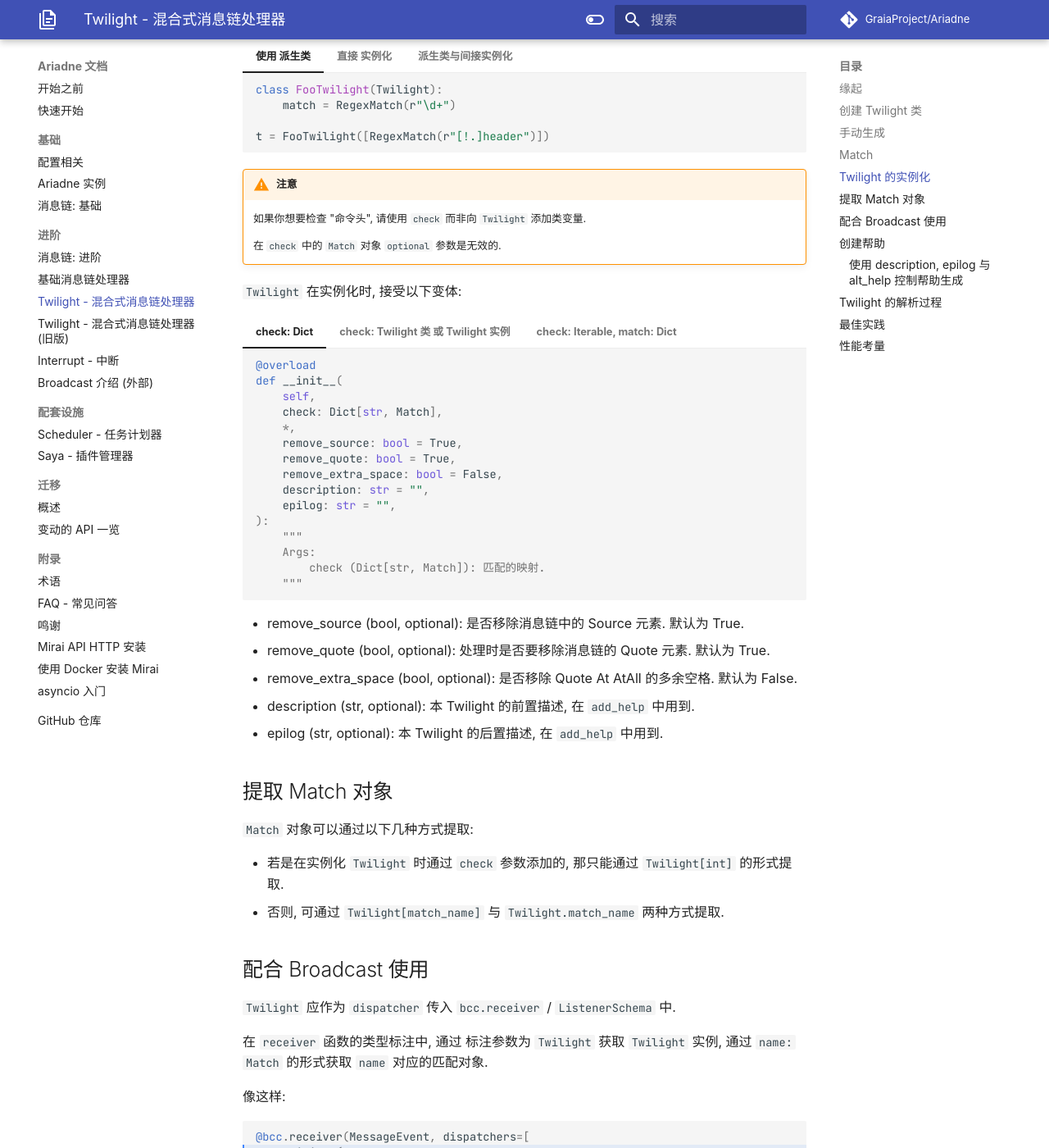
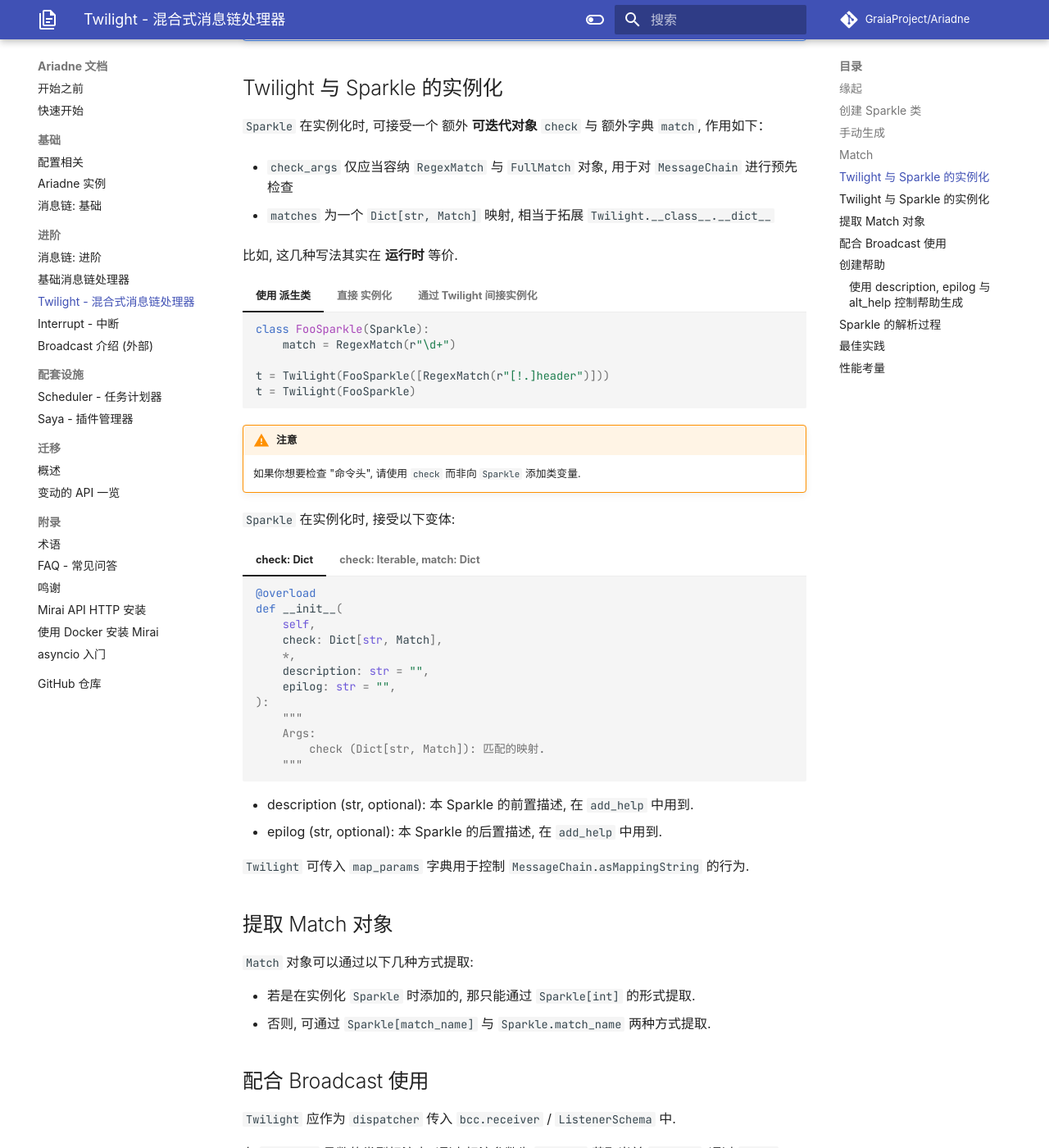
Before and after one commit to GraiaProject/Ariadne, an MkDocs documentation site: the page built from guide/docs/advance/twilight.md, in a window 1280 px wide and 1400 px high, scrolled down 2173 px. Shown: the whole window at 82% size. Built offline with MkDocs 1.6.1 and Material for MkDocs 9.7.7, drawn with Linux system fonts in a browser that asks for light colours; comment, search, counter and statistics services are not loaded; some of the changed text lies outside the part shown.

Commit message:
update docs

````diff
--- a/guide/docs/advance/twilight.md
+++ b/guide/docs/advance/twilight.md
@@ -14,25 +10,25 @@
 
 其介绍的 正则表达式 参数提取/关键字匹配 非常的有趣, 而 `Twilight` 在其基础上增加了对 `argparse` 中部分功能的支持.
 
-## 创建 Twilight 类
+## 创建 Sparkle 类
 
-`Twilight` 的最佳使用方式为继承 `Twilight` 类并通过 **类变量** 的形式定义匹配项.
+`Twilight` 的最佳使用方式为继承 `Sparkle` 类并通过 **类变量** 的形式定义匹配项.
 
-之后在实例化时添加命令头.
+之后在实例化 `Sparkle` 时添加命令头.
 
 ```py
-class FooCommand(Twilight):
+class FooSparkle(Sparkle):
     help = ArgumentMatch("--help", "-h", action="store_true")
     bar_match = FullMatch("_bar_")
     regex_match = RegexMatch(r"\d+")
     wildcard = WildcardMatch()
 
-twilight = FooCommand([RegexMatch(r"[./!]header")]))
+twilight = Twilight(FooSparkle([RegexMatch(r"[./!]header")]))
 ```
 
 ## 手动生成
 
-在 `Twilight` 对象上调用 `generate(message_chain)` 即可手动生成 `Twilight` 而无需配合 `Broadcast`.
+在 `Twilight` 对象上调用 `generate(message_chain)` 即可手动生成 `Sparkle` 而无需配合 `Broadcast`.
 
 !!! info "提示"
 
@@ -43,16 +39,14 @@ twilight = FooCommand([RegexMatch(r"[./!]header")]))
         ```py
         >>> twilight.generate(MessageChain(["!header _bar_ 123 --help pwq external"]))
 
-        FooCommand(
-            [RegexMatch(matched=True, result=MessageChain([Plain(text='!header')]), pattern='[./!]header')],
-            help=ArgumentMatch(matched=True, result=True, pattern=('--help', '-h')),
-            bar_match=FullMatch(matched=True, result=MessageChain([Plain(text='_bar_')]), pattern='_bar_'),
-            regex_match=RegexMatch(matched=True, result=MessageChain([Plain(text='123')]), pattern='\\d+'),
-            wildcard=WildcardMatch(matched=True, result=MessageChain([Plain(text='pwq external')]), pattern='.*')
+        FooSparkle(
+            [RegexMatch(matched=True, result=MessageChain([Plain(text='!header')]), pattern=...)], # 注意这个.
+            help=ArgumentMatch(matched=True, result=True, pattern=...),
+            bar_match=FullMatch(matched=True, result=MessageChain([Plain(text='_bar_')]), pattern=...),
+            regex_match=RegexMatch(matched=True, result=MessageChain([Plain(text='123')]), pattern=...),
+            wildcard=WildcardMatch(matched=True, result=MessageChain([Plain(text='external')]), pattern=...)
             )
         ```
-
-        !!! info "这里换行和你看到的并不一样, 只是为了展示."
 
 ## Match
 
@@ -79,50 +73,57 @@ twilight = FooCommand([RegexMatch(r"[./!]header")]))
 - `result` : 匹配结果.
 - `regex_match` : 仅 `RegexMatch` 拥有, 为原来的 `re.Match` 对象.
 
-## Twilight 的实例化
+## Twilight 与 Sparkle 的实例化
 
-`Twilight` 在实例化时, 可接受一个 额外 **可迭代对象** `check` 与 额外字典 `match`, 作用如下：
+`Sparkle` 在实例化时, 可接受一个 额外 **可迭代对象** `check_args` 与 额外字典 `matches`, 作用如下：
+
+- `check_args` 仅应当容纳 `RegexMatch` 与 `FullMatch` 对象, 用于对 `MessageChain` 进行预先检查
+
+- `matches` 为一个 `Dict[str, Match]` 映射, 相当于拓展 `sparkle.__class__.__dict__`
+
+!!! error "注意"
+
+    在 `0.4.4` 前, `check_args` 仅可传入 `Iterable[Match]`.
+
+    `0.4.4` 后, `Sparkle` 在必要时会自动交换 `check_args` 与 `matches`.
+
+## Twilight 与 Sparkle 的实例化
+
+`Sparkle` 在实例化时, 可接受一个 额外 **可迭代对象** `check` 与 额外字典 `match`, 作用如下：
 
 - `check_args` 仅应当容纳 `RegexMatch` 与 `FullMatch` 对象, 用于对 `MessageChain` 进行预先检查
 
 - `matches` 为一个 `Dict[str, Match]` 映射, 相当于拓展 `Twilight.__class__.__dict__`
 
-比如, 这两种写法其实在 **运行时** 等价.
+比如, 这几种写法其实在 **运行时** 等价.
 
 === "使用 派生类"
 
     ```py
-    class FooTwilight(Twilight):
+    class FooSparkle(Sparkle):
         match = RegexMatch(r"\d+")
 
-    t = FooTwilight([RegexMatch(r"[!.]header")])
+    t = Twilight(FooSparkle([RegexMatch(r"[!.]header")]))
+    t = Twilight(FooSparkle)
     ```
 
 === "直接 实例化"
 
     ```py
-    t = Twilight([RegexMatch(r"[!.]header")], {"match": RegexMatch(r"\d+")})
+    t = Twilight(Sparkle([RegexMatch(r"[!.]header")], {"match": RegexMatch(r"\d+")}))
     ```
 
-=== "派生类与间接实例化"
+=== "通过 Twilight 间接实例化"
 
     ```py
-    class FooTwilight(Twilight):
-        match = RegexMatch(r"\d+")
-
-    t = Twilight(FooTwilight([RegexMatch(r"[!.]header")]))
-    t = Twilight(FooTwilight)
+    t = Twilight(Sparkle([RegexMatch(r"[!.]header")], {"match": RegexMatch(r"\d+")}))
     ```
-
-    !!! warning "注意这个操作只为向后兼容, 可能在任意时候移除。"
 
 !!! warning "注意"
 
-    如果你想要检查 "命令头", 请使用 `check` 而非向 `Twilight` 添加类变量.
+    如果你想要检查 "命令头", 请使用 `check` 而非向 `Sparkle` 添加类变量.
 
-    在 `check` 中的 `Match` 对象 `optional` 参数是无效的.
-
-`Twilight` 在实例化时, 接受以下变体:
+`Sparkle` 在实例化时, 接受以下变体:
 
 === "check: Dict"
 
@@ -132,35 +133,12 @@ twilight = FooCommand([RegexMatch(r"[./!]header")]))
         self,
         check: Dict[str, Match],
         *,
-        remove_source: bool = True,
-        remove_quote: bool = True,
-        remove_extra_space: bool = False,
         description: str = "",
         epilog: str = "",
     ):
         """
         Args:
             check (Dict[str, Match]): 匹配的映射.
-        """
-    ```
-
-=== "check: Twilight 类 或 Twilight 实例"
-
-    ```py
-    @overload
-    def __init__(
-        self,
-        check: Union[Type[T_Twilight], T_Twilight],
-        *,
-        remove_source: bool = True,
-        remove_quote: bool = True,
-        remove_extra_space: bool = False,
-        description: str = "",
-        epilog: str = "",
-    ):
-        """
-        Args:
-            check (Union[Type[Twilight], Twilight], optional): 根 Twilight 实例, 用于生成新的 Twilight.
         """
     ```
 
@@ -173,9 +151,6 @@ twilight = FooCommand([RegexMatch(r"[./!]header")]))
         check: Iterable[RegexMatch],
         match: Dict[str, Match],
         *,
-        remove_source: bool = True,
-        remove_quote: bool = True,
-        remove_extra_space: bool = False,
         description: str = "",
         epilog: str = "",
     ):
@@ -186,58 +161,58 @@ twilight = FooCommand([RegexMatch(r"[./!]header")]))
         """
     ```
 
-- remove_source (bool, optional): 是否移除消息链中的 Source 元素. 默认为 True.
-- remove_quote (bool, optional): 处理时是否要移除消息链的 Quote 元素. 默认为 True.
-- remove_extra_space (bool, optional): 是否移除 Quote At AtAll 的多余空格. 默认为 False.
-- description (str, optional): 本 Twilight 的前置描述, 在 `add_help` 中用到.
-- epilog (str, optional): 本 Twilight 的后置描述, 在 `add_help` 中用到.
+- description (str, optional): 本 Sparkle 的前置描述, 在 `add_help` 中用到.
+- epilog (str, optional): 本 Sparkle 的后置描述, 在 `add_help` 中用到.
+
+`Twilight` 可传入 `map_params` 字典用于控制 `MessageChain.asMappingString` 的行为.
 
 ## 提取 Match 对象
 
 `Match` 对象可以通过以下几种方式提取:
 
-- 若是在实例化 `Twilight` 时通过 `check` 参数添加的, 那只能通过 `Twilight[int]` 的形式提取.
-- 否则, 可通过 `Twilight[match_name]` 与 `Twilight.match_name` 两种方式提取.
+- 若是在实例化 `Sparkle` 时添加的, 那只能通过 `Sparkle[int]` 的形式提取.
+- 否则, 可通过 `Sparkle[match_name]` 与 `Sparkle.match_name` 两种方式提取.
 
 ## 配合 Broadcast 使用
 
 `Twilight` 应作为 `dispatcher` 传入 `bcc.receiver` / `ListenerSchema` 中.
 
-在 `receiver` 函数的类型标注中, 通过 标注参数为 `Twilight` 获取 `Twilight` 实例, 通过 `name: Match` 的形式获取 `name` 对应的匹配对象.
+在 `receiver` 函数的类型标注中, 通过 标注参数为 `Sparkle` 获取当前 `Sparkle`, 通过 `name: Match` 的形式获取 `name` 对应的匹配对象.
 
 像这样:
 
 ```py hl_lines="2"
 @bcc.receiver(MessageEvent, dispatchers=[
-    Twilight(
+    Twilight(Sparkle(
         [FullMatch(".command")],
         {"arg": RegexMatch(r"\d+", optional=True)}
-    )])
+    ))
+    ])
 async def reply(..., arg: RegexMatch):
     ...
 ```
 
-!!! note "使用 `Twilight` 与 `Match` 的子类进行标注也是可以的."
+!!! note "使用 `Sparkle` 与 `Match` 的子类进行标注也是可以的."
 
-一旦匹配失败 (`gen_sparkle` 抛出异常), `Broadcast` 的本次执行就会被取消.
+一旦匹配失败 (`generate` 抛出异常), `Broadcast` 的本次执行就会被取消.
 
 ## 创建帮助
 
-通过 `Twilight.get_help` 方法可以方便的获取帮助.
+通过 `Sparkle.get_help` 方法可以方便的获取帮助.
 
 ???+ example "示例"
 
     假设你想要创建一个可以显示通过 日期 显示 星期 的命令:
 
     ```py
-    class Command(Twilight):
+    class Command(Sparkle):
         date = RegexMatch(r"(?P<year>\d+)[.-](?P<month>\d+)[.-](?P<day>\d+)", help="日期的字符串")
         help = ArgumentMatch(
             "--help", "-h", action="store_true", help="显示本帮助."
         )  # 语法与 argparse.ArgumentParser.add_argument 基本相同
         # 注意 help 是手动添加的
 
-    print(Command().get_help()) # 注意需要在 Twilight 实例上调用.
+    print(Command().get_help()) # 注意需要在 Sparkle 实例上调用.
     ```
 
     效果如下:
@@ -261,7 +236,7 @@ async def reply(..., arg: RegexMatch):
 === "在定义类时传入"
 
     ```py
-    class Command(Twilight, description=..., epilog=...):
+    class Command(Sparkle, description=..., epilog=...):
         ...
     ```
 
@@ -286,7 +261,7 @@ async def reply(..., arg: RegexMatch):
     === "前"
 
         ```py
-        class Command(Twilight):
+        class Command(Sparkle):
             date = RegexMatch(r"(?P<year>\d+)[.-](?P<month>\d+)[.-](?P<day>\d+)", help="日期的字符串")
         ```
 
@@ -300,7 +275,7 @@ async def reply(..., arg: RegexMatch):
     === "后"
 
         ```py
-        class Command(Twilight):
+        class Command(Sparkle):
             date = RegexMatch(r"(?P<year>\d+)[.-](?P<month>\d+)[.-](?P<day>\d+)",
             help="日期的字符串", alt_help="YYYY-MM-DD")
         ```
@@ -314,17 +289,17 @@ async def reply(..., arg: RegexMatch):
 
 你还可以通过 `header` 参数控制是否要显示 "使用方法" 一行.
 
-## Twilight 的解析过程
+## Sparkle 的解析过程
 
-在解析消息链时, `Twilight.generate` 会依照如下流程解析:
+在解析消息链时, `Sparkle.generate` 会依照如下流程解析:
 
-- 使用 `Twilight.populate_check_match` 解析 `Twilight` 的 `check_args`, 并返回剩下部分的列表. (使用 `split` 方法)
-- 使用 `Twilight.populate_arg_match` 解析 `ArgumentMatch` 并从 `argparse.Namespace` 提取结果, 向 `ArgumentMatch.result` 赋值.
-- 使用 `Twilight.populate_regex_match` 解析并赋值剩下的 `Match` 对象.
+- 使用 `Sparkle.populate_check_match` 解析 `Twilight` 的 `check_args`, 并返回剩下部分的列表. (使用 `split` 方法)
+- 使用 `Sparkle.populate_arg_match` 解析 `ArgumentMatch` 并从 `argparse.Namespace` 提取结果, 向 `ArgumentMatch.result` 赋值.
+- 使用 `Sparkle.populate_regex_match` 解析并赋值剩下的 `Match` 对象.
 
 ## 最佳实践
 
-对于复杂的命令, 继承一个 `Twilight` 类是最好的.
+对于复杂的命令, 继承一个 `Sparkle` 类是最好的.
 
 无论是简单还是复杂的命令, 你应该且仅仅只应该把命令头放到 `check` 参数中, 任何程序应访问的 `Match` 对象都应放在 **类变量** 或 **`match` 字典** 里.
 
--- a/guide/mkdocs.yml
+++ b/guide/mkdocs.yml
@@ -81,7 +81,6 @@ nav:
       - "advance/msg-chain.md"
       - "advance/base-parser.md"
       - "advance/twilight.md"
-      - "advance/twilight_old.md"
       - "advance/interrupt.md"
       - Broadcast 介绍 (外部): https://autumn-psi.vercel.app/
   - "配套设施":
````
Also changed, not shown: other parts of guide/docs/advance/twilight.md (+1 -5 lines), guide/docs/advance/base-parser.md (+54 -0 lines), guide/docs/advance/twilight_old.md (deleted, +0 -194 lines).
